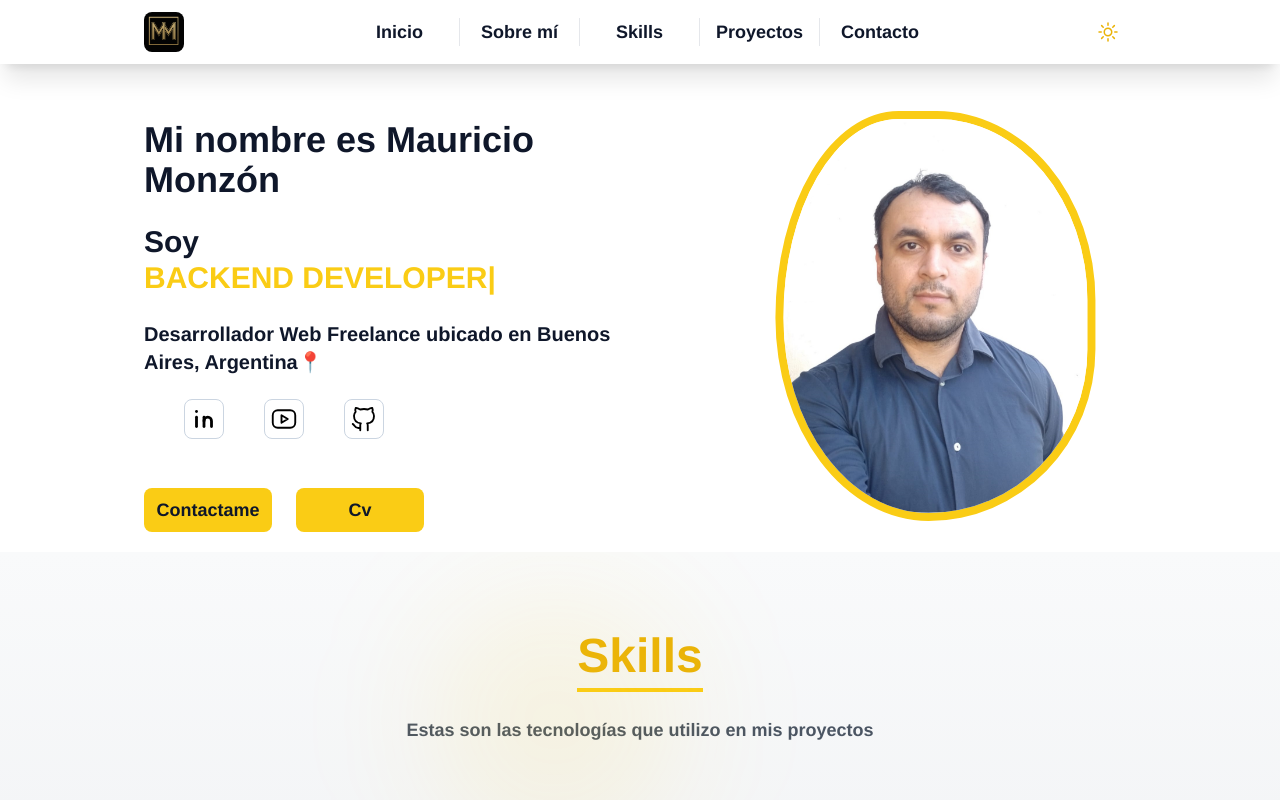
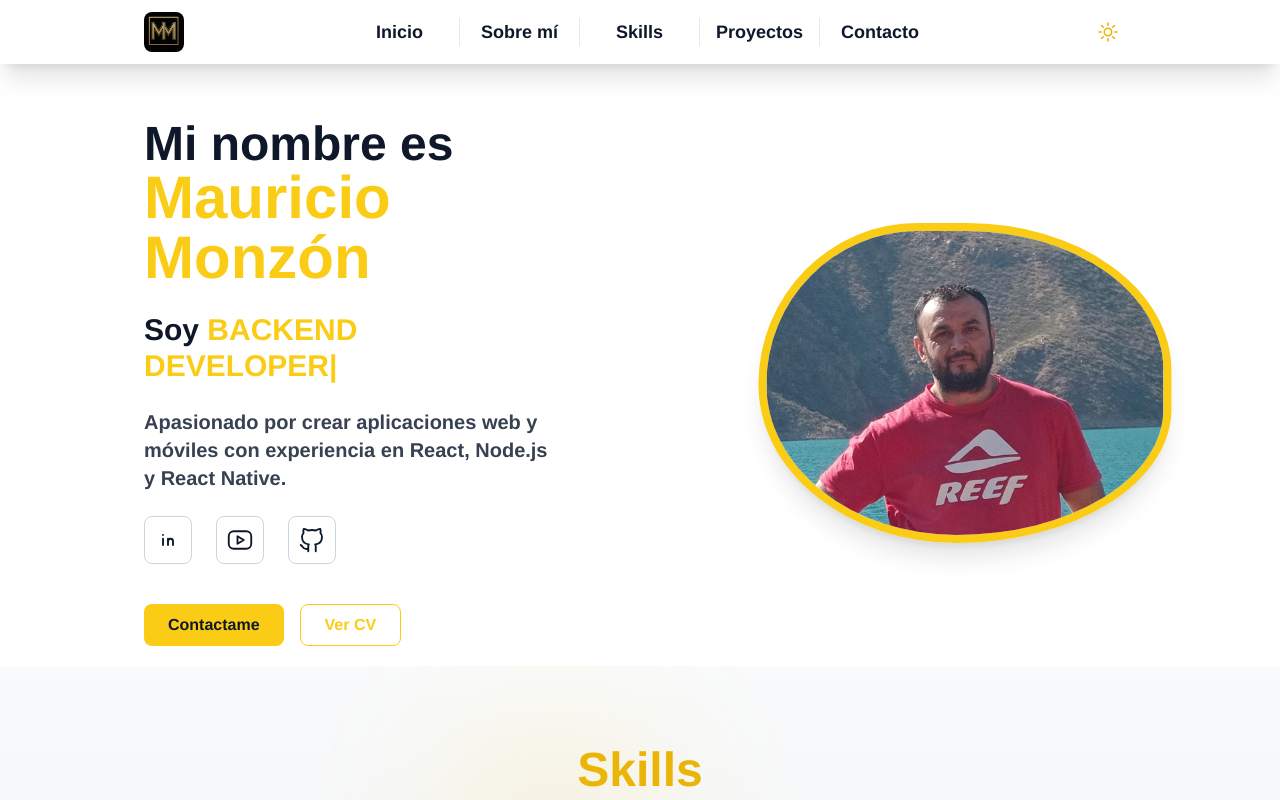
Before and after one commit to Majomon/Portfolio, a React (Vite) app: page / in a window 1280 px wide. Shown: the top 800 px of the page. Built offline with nearby package versions, Linux system fonts and the light colour scheme.

Commit message:
Update 2

```diff
--- a/src/components/Contact/Contact.jsx
+++ b/src/components/Contact/Contact.jsx
@@ -70,7 +70,7 @@ const Contact = () => {
   };
 
   return (
-    <div className="Contact">
+    <div className="Contact py-16 lg:w-10/12 lg:mx-auto">
       <div className="w-full flex flex-col items-center justify-center text-center">
         <h2 className="w-48text-center text-yellow-400 dark:text-yellow-300 text-5xl pb-2 mb-6 mx-auto border-b-4 border-yellow-400">
           Contactame
@@ -178,7 +178,7 @@ const Contact = () => {
                 }`}
                 type="text"
                 name="name"
-                placeholder="Luna Herrera"
+                placeholder="Nombre y apellido"
               />
               {errors.name && (
                 <span className="text-red-600 dark:text-red-600">
@@ -198,7 +198,7 @@ const Contact = () => {
                 }`}
                 type="text"
                 name="email"
-                placeholder="luna@gmail.com"
+                placeholder="email@email.com"
               />
               {errors.email && (
                 <span className="text-red-600 dark:text-red-600">
--- a/src/components/Home/Home.jsx
+++ b/src/components/Home/Home.jsx
@@ -1,150 +1,139 @@
 import { TypeAnimation } from "react-type-animation";
 import { Link } from "react-scroll";
 import { motion } from "framer-motion";
-
-// Content
-import ImgPerfil from "../../assets/imagenPerfil.jpeg";
+import ImgPerfil from "../../assets/perfil.webp";
 
 const Home = () => {
   return (
     <div className="Home">
-      {/* Presentacion */}
-      <div className="w-11/12 md:w-5/12 flex flex-col text-center md:text-left pt-10 pb-5 px-6">
-        <h1 className="text-4xl">Mi nombre es Mauricio Monzón</h1>
-        <div className="py-6 flex flex-col">
-          <span className="text-3xl">Soy </span>
+      <div className="flex flex-col md:flex-row justify-between items-center px-6 md:px-16 lg:px-32 pt-10 pb-5">
+        {/* Presentación */}
+        <motion.div
+          className="w-11/12 md:w-5/12 flex flex-col text-center md:text-left"
+          initial={{ opacity: 0, y: 40 }}
+          animate={{ opacity: 1, y: 0 }}
+          transition={{ duration: 0.8 }}
+        >
+          <h1 className="text-4xl md:text-5xl font-bold leading-tight">
+            Mi nombre es{" "}
+            <span className="text-5xl md:text-6xl font-extrabold text-yellow-400 dark:text-yellow-400 mb-4">
+              Mauricio Monzón
+            </span>
+          </h1>
+
+          <div className="py-6">
+            <span className="text-3xl font-semibold">Soy </span>
             <TypeAnimation
-            sequence={["FRONTEND DEVELOPER", 2000, "BACKEND DEVELOPER", 2000]}
+              sequence={[
+                "FRONTEND DEVELOPER",
+                2000,
+                "BACKEND DEVELOPER",
+                2000,
+                "MOBILE DEVELOPER",
+                2000,
+              ]}
               speed={50}
               repeat={Infinity}
               wrapper="span"
-            className="text-3xl text-yellow-400 dark:text-yellow-400"
+              className="text-3xl text-yellow-400 dark:text-yellow-400 font-bold"
             />
           </div>
-        <h4>
-          Desarrollador Web Freelance ubicado en Buenos Aires,
-          Argentina&#128205;
+
+          <h4 className="text-lg md:text-xl text-gray-700 dark:text-gray-300">
+            Apasionado por crear aplicaciones web y móviles con experiencia en
+            React, Node.js y React Native.
           </h4>
 
-        {/* Social Media */}
-        <div className="w-full h-14 mt-4 mb-10 mx-auto flex justify-center items-center">
-          <ul className="w-full flex flex-row justify-between md:justify-start stroke-black dark:stroke-white">
-            {/* Linkedin */}
-            <li className=" md:ml-10">
-              <a
-                href="https://www.linkedin.com/in/mauricio-monzon/"
+          {/* Redes sociales */}
+          <div className="w-full mt-6 mb-10 flex justify-center md:justify-start gap-6">
+            {[
+              {
+                href: "https://www.linkedin.com/in/mauricio-monzon/",
+                icon: "brand-linkedin",
+              },
+              {
+                href: "https://www.youtube.com/@MauriCode",
+                icon: "brand-youtube",
+              },
+              {
+                href: "https://github.com/Majomon",
+                icon: "brand-github",
+              },
+            ].map(({ href, icon }) => (
+              <motion.a
+                key={icon}
+                href={href}
                 target="_blank"
                 rel="noopener noreferrer"
+                whileHover={{ scale: 1.15 }}
+                whileTap={{ scale: 0.95 }}
+                className="border border-slate-300 dark:border-slate-700/90 rounded-lg p-2 transition-all hover:border-yellow-400 dark:hover:border-yellow-400"
               >
-                <button className="rounded-lg p-1 border border-slate-300 dark:border-slate-700/90 hover:stroke-spring-green-700 hover:border-spring-green-700 hover:dark:border-spring-green-700">
                 <svg
                   xmlns="http://www.w3.org/2000/svg"
-                    className="icon icon-tabler icon-tabler-brand-linkedin scale-150"
+                  className={`icon icon-tabler icon-tabler-${icon}`}
                   width="30"
                   height="30"
                   viewBox="0 0 24 24"
                   strokeWidth="1.5"
                   fill="none"
+                  stroke="currentColor"
                   strokeLinecap="round"
                   strokeLinejoin="round"
                 >
                   <path stroke="none" d="M0 0h24v24H0z" fill="none" />
-                    <path d="M8 11l0 5" />
-                    <path d="M8 8l0 .01" />
-                    <path d="M12 16l0 -5" />
+                  {icon === "brand-linkedin" && (
+                    <>
+                      <path d="M8 11v5" />
+                      <path d="M8 8v.01" />
+                      <path d="M12 16v-5" />
                       <path d="M16 16v-3a2 2 0 0 0 -4 0" />
+                    </>
+                  )}
+                  {icon === "brand-youtube" && (
+                    <>
+                      <path d="M3 5m0 4a4 4 0 0 1 4 -4h10a4 4 0 0 1 4 4v6a4 4 0 0 1 -4 4h-10a4 4 0 0 1 -4 -4z" />
+                      <path d="M10 9l5 3l-5 3z" />
+                    </>
+                  )}
+                  {icon === "brand-github" && (
+                    <path d="M9 19c-4.3 1.4 -4.3 -2.5 -6 -3m12 5v-3.5c0 -1 .1 -1.4 -.5 -2c2.8 -.3 5.5 -1.4 5.5 -6a4.6 4.6 0 0 0 -1.3 -3.2a4.2 4.2 0 0 0 -.1 -3.2s-1.1 -.3 -3.5 1.3a12.3 12.3 0 0 0 -6.2 0c-2.4 -1.6 -3.5 -1.3 -3.5 -1.3a4.2 4.2 0 0 0 -.1 3.2a4.6 4.6 0 0 0 -1.3 3.2c0 4.6 2.7 5.7 5.5 6c-.6 .6 -.6 1.2 -.5 2v3.5" />
+                  )}
                 </svg>
-                </button>
-              </a>
-            </li>
-            {/* Youtube */}
-            <li className=" md:ml-10">
-              <a
-                href="https://www.youtube.com/@MauriCode"
+              </motion.a>
+            ))}
+          </div>
+
+          {/* Botones */}
+          <div className="flex justify-center md:justify-start gap-4">
+            <motion.button
+              whileHover={{ scale: 1.05 }}
+              className="bg-yellow-400 hover:bg-yellow-300 text-black font-semibold rounded-lg px-6 py-2"
+            >
+              <Link to="Contact" smooth spy duration={500}>
+                Contactame
+              </Link>
+            </motion.button>
+
+            <motion.a
+              whileHover={{ scale: 1.05 }}
+              href="https://docs.google.com/document/d/1krXgTHrrNiTfHHBL24EE8hfHQ5xC-DrTQ-uKYok1cFk/edit?usp=sharing"
               target="_blank"
               rel="noopener noreferrer"
+              className="bg-transparent border border-yellow-400 text-yellow-400 hover:bg-yellow-400 hover:text-black font-semibold rounded-lg px-6 py-2 transition-all"
             >
-                <button className="rounded-lg p-1 border border-slate-300 dark:border-slate-700/90 hover:stroke-spring-green-700 hover:border-spring-green-700 hover:dark:border-spring-green-700">
-                  <svg
-                    xmlns="http://www.w3.org/2000/svg"
-                    className="icon icon-tabler icon-tabler-brand-youtube"
-                    width="30"
-                    height="30"
-                    viewBox="0 0 24 24"
-                    strokeWidth="1.5"
-                    fill="none"
-                    strokeLinecap="round"
-                    strokeLinejoin="round"
+              Ver CV
+            </motion.a>
+          </div>
+        </motion.div>
+
+        {/* Imagen con animación orgánica */}
+        <motion.div
+          className="hidden w-8/12 md:w-5/12 mt-10 md:mt-0 sm:flex justify-center"
+          initial={{ opacity: 0, x: 40 }}
+          animate={{ opacity: 1, x: 0 }}
+          transition={{ duration: 1 }}
         >
-                    <path stroke="none" d="M0 0h24v24H0z" fill="none" />
-                    <path d="M3 5m0 4a4 4 0 0 1 4 -4h10a4 4 0 0 1 4 4v6a4 4 0 0 1 -4 4h-10a4 4 0 0 1 -4 -4z" />
-                    <path d="M10 9l5 3l-5 3z" />
-                  </svg>
-                </button>
-              </a>
-            </li>
-            {/* Github */}
-            <li className=" md:ml-10">
-              <a
-                href="https://github.com/Majomon"
-                target="_blank"
-                rel="noopener noreferrer"
-              >
-                <button className="rounded-lg p-1 border border-slate-300 dark:border-slate-700/90 hover:stroke-spring-green-700 hover:border-spring-green-700 hover:dark:border-spring-green-700">
-                  <svg
-                    xmlns="http://www.w3.org/2000/svg"
-                    className="icon icon-tabler icon-tabler-brand-github"
-                    width="30"
-                    height="30"
-                    viewBox="0 0 24 24"
-                    strokeWidth="1.5"
-                    fill="none"
-                    strokeLinecap="round"
-                    strokeLinejoin="round"
-                  >
-                    <path stroke="none" d="M0 0h24v24H0z" fill="none" />
-                    <path d="M9 19c-4.3 1.4 -4.3 -2.5 -6 -3m12 5v-3.5c0 -1 .1 -1.4 -.5 -2c2.8 -.3 5.5 -1.4 5.5 -6a4.6 4.6 0 0 0 -1.3 -3.2a4.2 4.2 0 0 0 -.1 -3.2s-1.1 -.3 -3.5 1.3a12.3 12.3 0 0 0 -6.2 0c-2.4 -1.6 -3.5 -1.3 -3.5 -1.3a4.2 4.2 0 0 0 -.1 3.2a4.6 4.6 0 0 0 -1.3 3.2c0 4.6 2.7 5.7 5.5 6c-.6 .6 -.6 1.2 -.5 2v3.5" />
-                  </svg>
-                </button>
-              </a>
-            </li>
-          </ul>
-        </div>
-
-        {/* Button Contact */}
-        <div className="w-full flex justify-center md:justify-start">
-          <button
-            className="flex w-32 bg-yellow-400 hover:bg-yellow-300 rounded-lg p-2 mr-6"
-            type="button"
-          >
-            <Link
-              to="Contact"
-              className="w-full h-full"
-              smooth={true}
-              spy={true}
-              duration={500}
-            >
-              <span>Contactame</span>
-            </Link>
-          </button>
-          <button
-            className="flex w-32 bg-yellow-400 hover:bg-yellow-300 rounded-lg p-2"
-            type="button"
-          >
-            <a
-              href="https://docs.google.com/document/d/1krXgTHrrNiTfHHBL24EE8hfHQ5xC-DrTQ-uKYok1cFk/edit?usp=sharing"
-              className="w-full h-full"
-              target="_blank"
-              rel="noopener noreferrer"
-            >
-              <span>Cv</span>
-            </a>
-          </button>
-        </div>
-      </div>
-
-      {/* Perfil Libreria Framer*/}
-      <div className="w-5/12 hidden md:flex justify-center md:m-0 my-10">
           <motion.img
             initial={{
               borderRadius: "60% 40% 30% 70%/60% 30% 70% 40%",
@@ -158,10 +147,11 @@ const Home = () => {
               x: [10, 50, 10],
             }}
             transition={{ duration: 10, repeat: Infinity }}
-          className="w-80 border-8 border-yellow-400"
+            className="w-[350px] md:w-[450px] h-80 border-8 border-yellow-400 shadow-xl object-cover"
             src={ImgPerfil}
             alt="Mauricio Monzón"
           />
+        </motion.div>
       </div>
     </div>
   );
--- a/src/components/Proyects/ProyectsMobile.jsx
+++ b/src/components/Proyects/ProyectsMobile.jsx
@@ -3,7 +3,7 @@ import { projectsMobile } from "../../constants/ProyectsMobile.js";
 
 const ProyectsMobile = () => {
   return (
-    <section className="Proyects">
+    <section className="Proyects py-16 lg:w-10/12 lg:mx-auto">
       {/* Título animado */}
       <motion.div
         initial={{ opacity: 0, y: -30 }}
--- a/src/components/Proyects/ProyectsWebs.jsx
+++ b/src/components/Proyects/ProyectsWebs.jsx
@@ -8,7 +8,7 @@ const fadeInUp = {
 
 const ProyectsWebs = () => {
   return (
-    <section className="Proyects py-16">
+    <section className="Proyects py-16 lg:w-10/12 lg:mx-auto">
       {/* Sección de título con animación */}
       <motion.div
         initial={{ opacity: 0, y: -40 }}
```
Also changed, not shown: src/assets/perfil.webp (added). Lines whose indentation alone changed are shown as unchanged.
